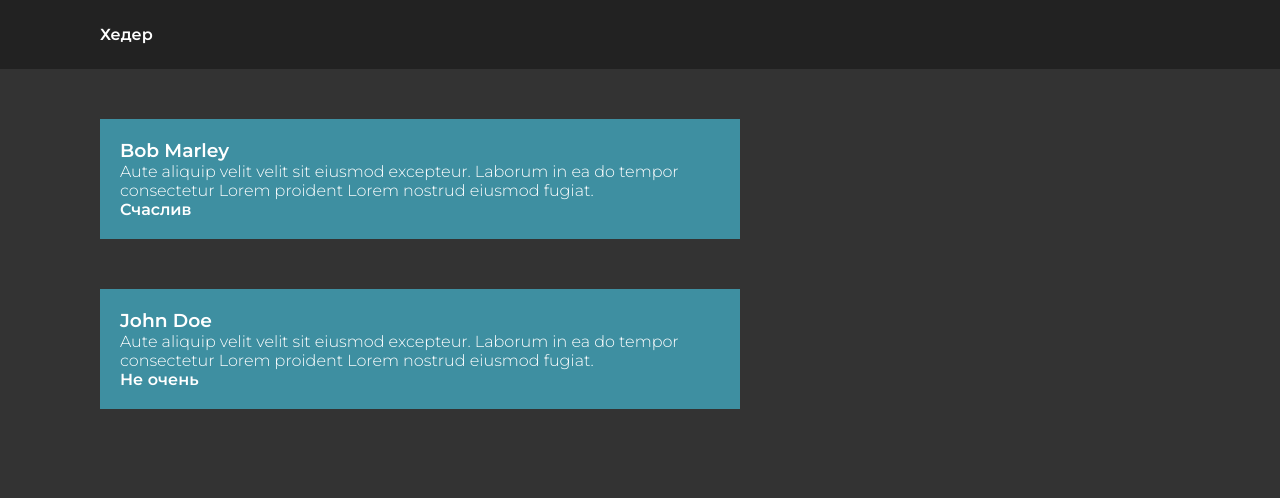
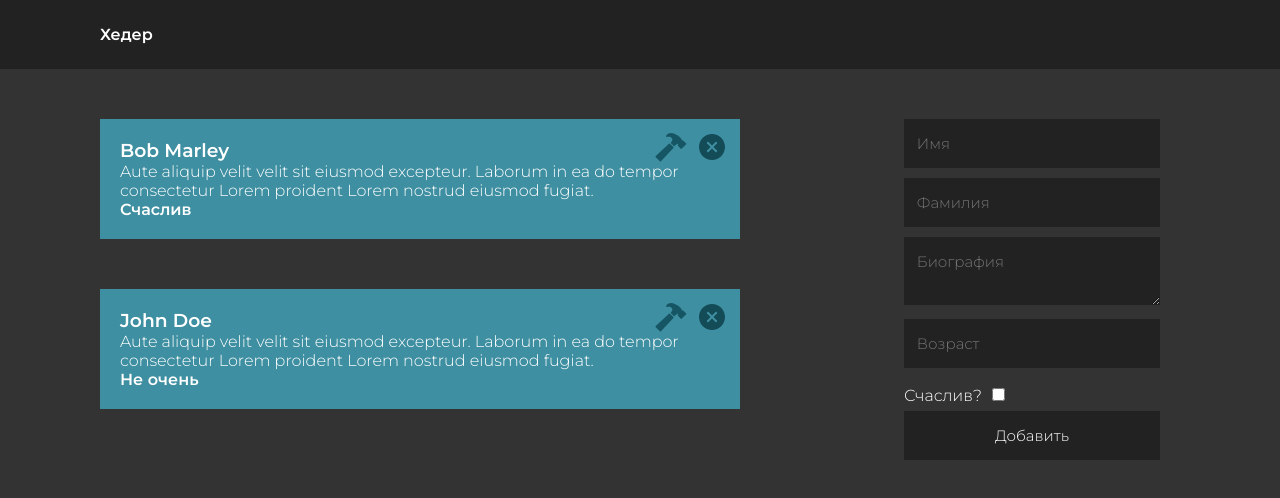
Before and after one commit to AstroKhan/react-itproger, a React (Create React App) app: page / in a window 1280 px wide. Shown: the top 498 px of the page. Built offline with nearby package versions, Linux system fonts and the light colour scheme.

Commit message:
lesson #8 work with form

```diff
--- a/package.json
+++ b/package.json
@@ -10,6 +10,7 @@
     "gh-pages": "^5.0.0",
     "react": "^18.2.0",
     "react-dom": "^18.2.0",
+    "react-icons": "^4.8.0",
     "react-scripts": "5.0.1",
     "web-vitals": "^2.1.4"
   },
--- a/src/App.js
+++ b/src/App.js
@@ -1,18 +1,47 @@
 import React from "react";
+import AddUser from "./components/AddUser";
 import Header from "./components/Header";
 import Users from "./components/Users";
 import './css/main.css';
 
 
   class App extends React.Component {
+    constructor(props) {
+        super(props)
+        this.state = {
+            users: [
+                {
+                    id: 1,
+                    firstname: 'Bob',
+                    lastname: 'Marley',
+                    bio: 'Aute aliquip velit velit sit eiusmod excepteur. Laborum in ea do tempor consectetur Lorem proident Lorem nostrud eiusmod fugiat.',
+                    age: 40,
+                    isHappy: true
+                },
+                {
+                    id: 2,
+                    firstname: 'John',
+                    lastname: 'Doe',
+                    bio: 'Aute aliquip velit velit sit eiusmod excepteur. Laborum in ea do tempor consectetur Lorem proident Lorem nostrud eiusmod fugiat.',
+                    age: 22,
+                    isHappy: false
+                },
+            ]
+        }
+        this.addUser = this.addUser.bind(this)
+    }
 
     render() {
     return ( <div>
     <Header title='Хедер' />
-    <main><Users /></main>
-    <aside></aside>
+    <main><Users users={this.state.users} /></main>
+    <aside><AddUser onAdd={this.addUser} /></aside>
   </div>)
   }
+    addUser(user) {
+        const id = this.state.users.length + 1
+        this.setState({ users: [...this.state.users, {id, ...user}] })
+    }
   }
 
   export default App;
--- /dev/null
+++ b/src/components/AddUser.jsx
@@ -0,0 +1,35 @@
+import React, { Component } from 'react'
+
+export class AddUser extends Component {
+    constructor(props) {
+        super(props)
+        this.state = {
+            firstname: '',
+            lastname: '',
+            bio: '',
+            age: 1,
+            isHappy: false
+        }
+    }
+  render() {
+    return (
+      <form>
+        <input placeholder='Имя' onChange={(e) => this.setState({firstname: e.target.value})} />
+        <input placeholder='Фамилия' onChange={(e) => this.setState({lastname: e.target.value})} />
+        <textarea placeholder='Биография' onChange={(e) => this.setState({bio: e.target.value})}></textarea>
+        <input placeholder='Возраст' onChange={(e) => this.setState({age: e.target.value})} />
+        <label htmlFor='isHappy'>Счаслив?</label>
+        <input type='checkbox' id='isHappy' onChange={(e) => this.setState({isHappy: e.target.checked})} />
+        <button type='button' onClick={() => this.props.onAdd({
+            firstname: this.state.firstname,
+            lastname: this.state.lastname,
+            bio: this.state.bio,
+            age: this.state.age,
+            isHappy: this.state.isHappy
+        })}>Добавить</button>
+      </form>
+    )
+  }
+}
+
+export default AddUser
--- /dev/null
+++ b/src/components/User.jsx
@@ -0,0 +1,20 @@
+import React, { Component } from 'react'
+import '../css/main.css'
+import { IoCloseCircleSharp, IoHammerSharp } from 'react-icons/io5'
+
+export class User extends Component {
+    user = this.props.user
+  render() {
+    return (
+    <div className='user'>
+        <IoCloseCircleSharp className='delete-icon'/>
+        <IoHammerSharp className='edit-icon' />
+        <h3>{this.user.firstname} {this.user.lastname}</h3>
+        <p>{this.user.bio}</p>
+        <b>{this.user.isHappy ? 'Счаслив' : 'Не очень'}</b>
+    </div>
+    )
+  }
+}
+
+export default User
--- a/src/components/Users.jsx
+++ b/src/components/Users.jsx
@@ -1,33 +1,14 @@
 import React, { Component } from 'react'
+import User from "./User";
 
 export class Users extends Component {
-    users = [
-        {
-            id: 1,
-            firstname: 'Bob',
-            lastname: 'Marley',
-            bio: 'Aute aliquip velit velit sit eiusmod excepteur. Laborum in ea do tempor consectetur Lorem proident Lorem nostrud eiusmod fugiat.',
-            age: 40,
-            isHappy: true
-        },
-        {
-            id: 2,
-            firstname: 'John',
-            lastname: 'Doe',
-            bio: 'Aute aliquip velit velit sit eiusmod excepteur. Laborum in ea do tempor consectetur Lorem proident Lorem nostrud eiusmod fugiat.',
-            age: 22,
-            isHappy: false
-        },
-    ]
+
+
   render() {
-    if (this.users.length > 0)
+    if (this.props.users.length > 0)
     return (
       <div>
-        {this.users.map((el) => (<div className='user' key={el.id}>
-            <h3>{el.firstname} {el.lastname}</h3>
-            <p>{el.bio}</p>
-            <b>{el.isHappy ? 'Счаслив' : 'Не очень'}</b>
-        </div>))}
+        {this.props.users.map((el) => (<User  key={el.id} user={el} />))}
       </div>
     )
     else
--- a/src/css/main.css
+++ b/src/css/main.css
@@ -36,3 +36,51 @@
     background-color: #3e8fa1;
     padding: 20px;
 }
+
+main .delete-icon {
+    float: right;
+    color: #134b57;
+    cursor: pointer;
+    transform: scale(2);
+}
+
+main .edit-icon {
+    float: right;
+    margin-right: 25px;
+    color: #165664;
+    cursor: pointer;
+    transform: scale(2);
+}
+
+main .delete-icon:hover,
+main .edit-icon:hover {
+    opacity: 0.5;
+}
+
+aside form input:not([type='checkbox']),
+aside form textarea,
+aside form button {
+    width: 90%;
+    padding: 15px 5%;
+    font-family: 'Montserrat', sans-serif;
+    font-weight: 300;
+    margin-bottom: 10px;
+    border: 0;
+    background: #222;
+    color: #fff;
+    outline: none;
+    font-size: 15px;
+}
+
+aside form input[type='checkbox'] {
+    margin: 10px;
+}
+
+aside form button {
+    width: 100%;
+    cursor: pointer;
+    transition: transform 500ms ease;
+}
+aside form button:hover {
+    transform: scale(1.1);
+}
```
Also changed, not shown: 1 other file (tests, documents, lock files or other folders).
